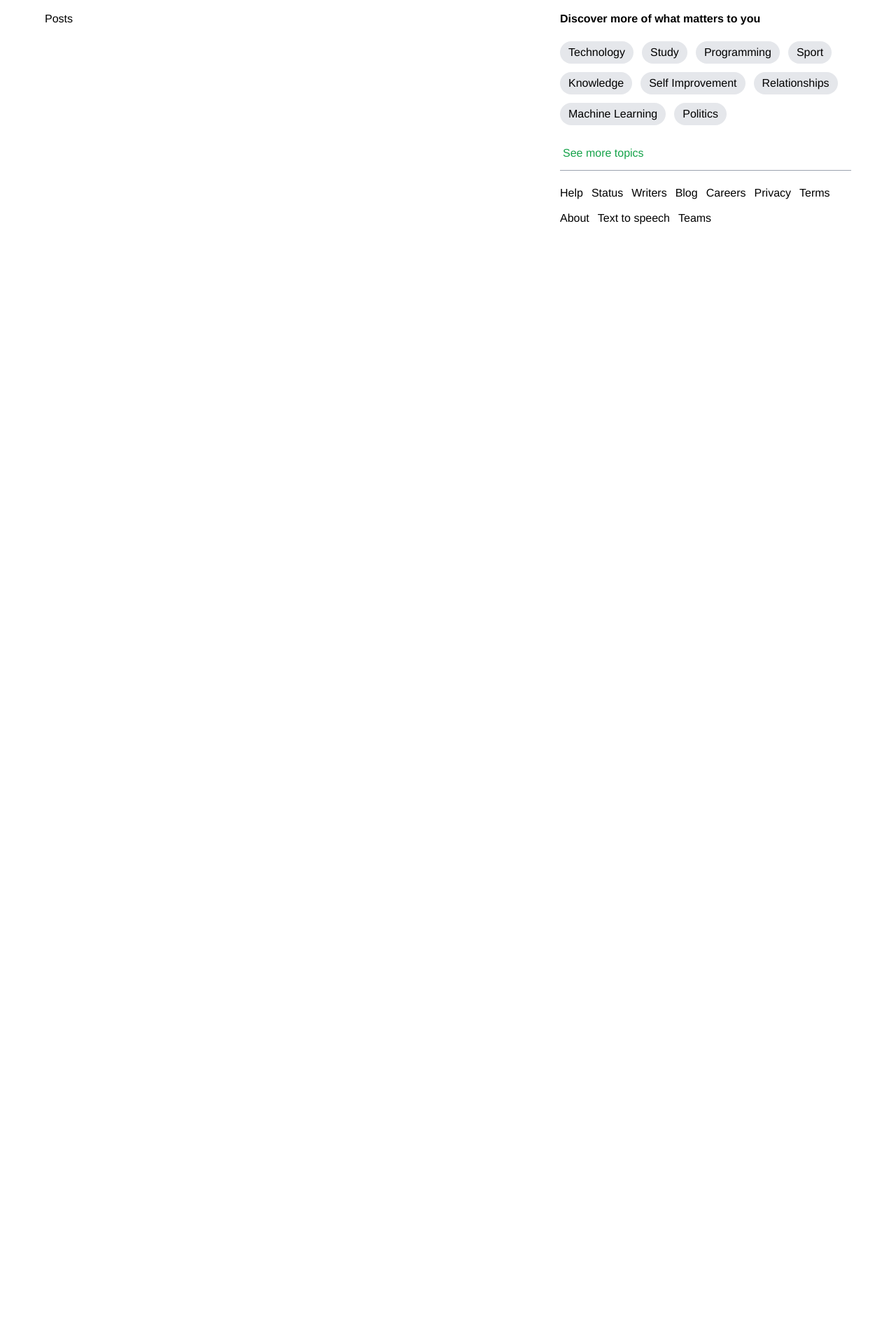
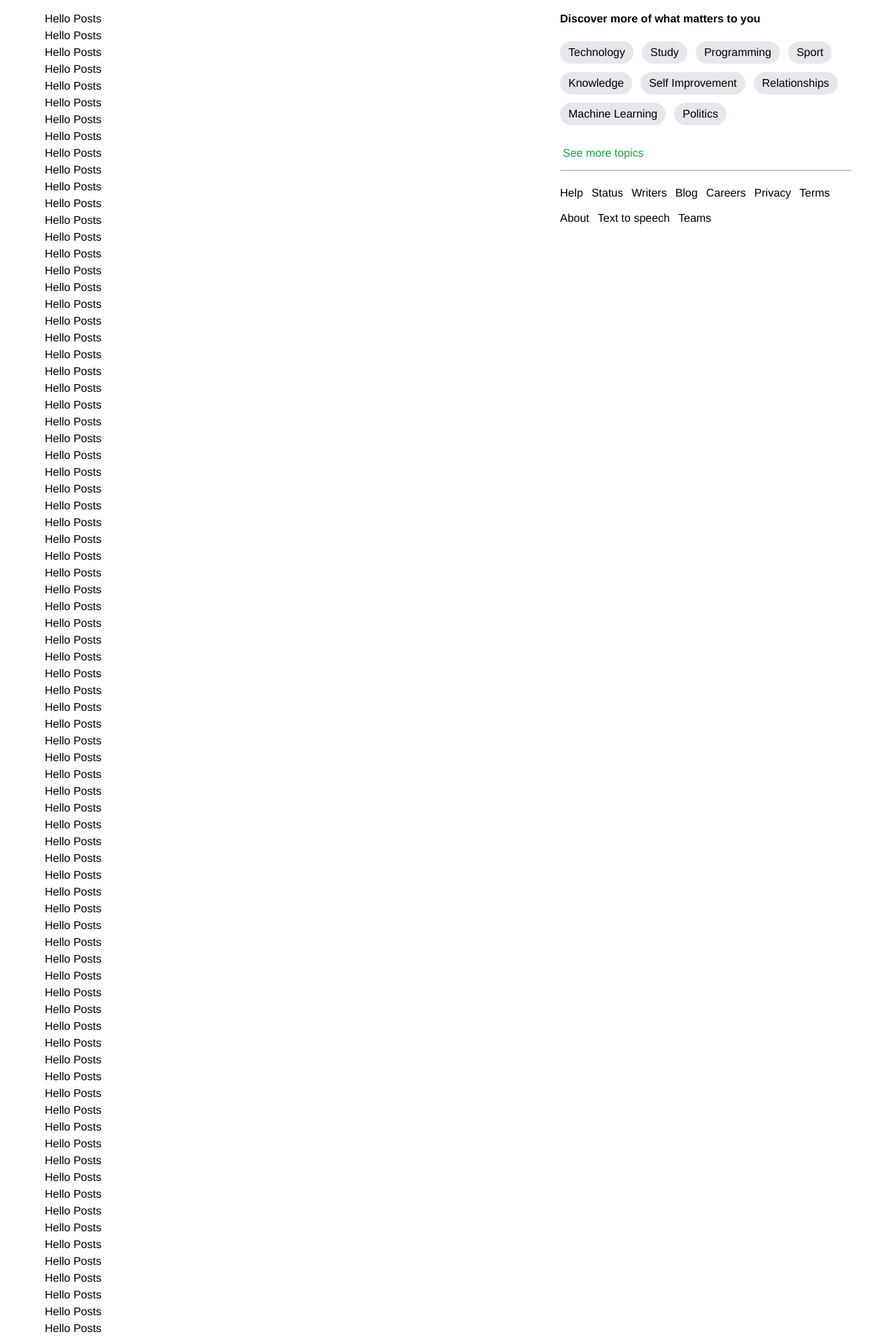
Before and after one commit to HarshilDoshi153/medium-clone-posts, a React (Vite) app: page /demo in a window 1280 px wide. Shown: the part 660-2574 px from the top of the page at 70% size. Before the commit the page ends 1020 px from the top, so only its background shows below. Built offline with nearby package versions, Linux system fonts and the light colour scheme.

Commit message:
manage scrolling

```diff
--- a/src/components/Demo/Components/Posts.jsx
+++ b/src/components/Demo/Components/Posts.jsx
@@ -2,9 +2,120 @@ import React from 'react'
 
 const Posts = () => {
   return (
-    <div>
-      Posts
-    </div>
+    <>
+      <div>Hello Posts</div>
+      <div>Hello Posts</div>
+      <div>Hello Posts</div>
+      <div>Hello Posts</div>
+      <div>Hello Posts</div>
+      <div>Hello Posts</div>
+      <div>Hello Posts</div>
+      <div>Hello Posts</div>
+      <div>Hello Posts</div>
+      <div>Hello Posts</div>
+      <div>Hello Posts</div>
+      <div>Hello Posts</div>
+      <div>Hello Posts</div>
+      <div>Hello Posts</div>
+      <div>Hello Posts</div>
+      <div>Hello Posts</div>
+      <div>Hello Posts</div>
+      <div>Hello Posts</div>
+      <div>Hello Posts</div>
+      <div>Hello Posts</div>
+      <div>Hello Posts</div>
+      <div>Hello Posts</div>
+      <div>Hello Posts</div>
+      <div>Hello Posts</div>
+      <div>Hello Posts</div>
+      <div>Hello Posts</div>
+      <div>Hello Posts</div>
+      <div>Hello Posts</div>
+      <div>Hello Posts</div>
+      <div>Hello Posts</div>
+      <div>Hello Posts</div>
+      <div>Hello Posts</div>
+      <div>Hello Posts</div>
+      <div>Hello Posts</div>
+      <div>Hello Posts</div>
+      <div>Hello Posts</div>
+      <div>Hello Posts</div>
+      <div>Hello Posts</div>
+      <div>Hello Posts</div>
+      <div>Hello Posts</div>
+      <div>Hello Posts</div>
+      <div>Hello Posts</div>
+      <div>Hello Posts</div>
+      <div>Hello Posts</div>
+      <div>Hello Posts</div>
+      <div>Hello Posts</div>
+      <div>Hello Posts</div>
+      <div>Hello Posts</div>
+      <div>Hello Posts</div>
+      <div>Hello Posts</div>
+      <div>Hello Posts</div>
+      <div>Hello Posts</div>
+      <div>Hello Posts</div>
+      <div>Hello Posts</div>
+      <div>Hello Posts</div>
+      <div>Hello Posts</div>
+      <div>Hello Posts</div>
+      <div>Hello Posts</div>
+      <div>Hello Posts</div>
+      <div>Hello Posts</div>
+      <div>Hello Posts</div>
+      <div>Hello Posts</div>
+      <div>Hello Posts</div>
+      <div>Hello Posts</div>
+      <div>Hello Posts</div>
+      <div>Hello Posts</div>
+      <div>Hello Posts</div>
+      <div>Hello Posts</div>
+      <div>Hello Posts</div>
+      <div>Hello Posts</div>
+      <div>Hello Posts</div>
+      <div>Hello Posts</div>
+      <div>Hello Posts</div>
+      <div>Hello Posts</div>
+      <div>Hello Posts</div>
+      <div>Hello Posts</div>
+      <div>Hello Posts</div>
+      <div>Hello Posts</div>
+      <div>Hello Posts</div>
+      <div>Hello Posts</div>
+      <div>Hello Posts</div>
+      <div>Hello Posts</div>
+      <div>Hello Posts</div>
+      <div>Hello Posts</div>
+      <div>Hello Posts</div>
+      <div>Hello Posts</div>
+      <div>Hello Posts</div>
+      <div>Hello Posts</div>
+      <div>Hello Posts</div>
+      <div>Hello Posts</div>
+      <div>Hello Posts</div>
+      <div>Hello Posts</div>
+      <div>Hello Posts</div>
+      <div>Hello Posts</div>
+      <div>Hello Posts</div>
+      <div>Hello Posts</div>
+      <div>Hello Posts</div>
+      <div>Hello Posts</div>
+      <div>Hello Posts</div>
+      <div>Hello Posts</div>
+      <div>Hello Posts</div>
+      <div>Hello Posts</div>
+      <div>Hello Posts</div>
+      <div>Hello Posts</div>
+      <div>Hello Posts</div>
+      <div>Hello Posts</div>
+      <div>Hello Posts</div>
+      <div>Hello Posts</div>
+      <div>Hello Posts</div>
+      <div>Hello Posts</div>
+      <div>Hello Posts</div>
+      <div>Hello Posts</div>
+      </>
   )
 }
 
--- a/src/components/Demo/Demo.jsx
+++ b/src/components/Demo/Demo.jsx
@@ -12,7 +12,7 @@ const Demo = () => {
         <div className='flex-[1.5]'>
           <Posts />
         </div>
-        <div className='flex-[1] h-full relative'>
+        <div className='flex-[1] relative'>
           <Discover />
         </div>
       </div>
--- a/src/components/Demo/DemoHeader.jsx
+++ b/src/components/Demo/DemoHeader.jsx
@@ -9,7 +9,7 @@ const DemoHeader = () => {
 
   useEffect(()=>{
     const scrollMe = () =>{
-      window.scrollY > 50 ? setIsActive(true) : setIsActive(false);
+      window.scrollY > 500 ? setIsActive(true) : setIsActive(false);
     };
     window.addEventListener("scroll", scrollMe);
   },[])
```
